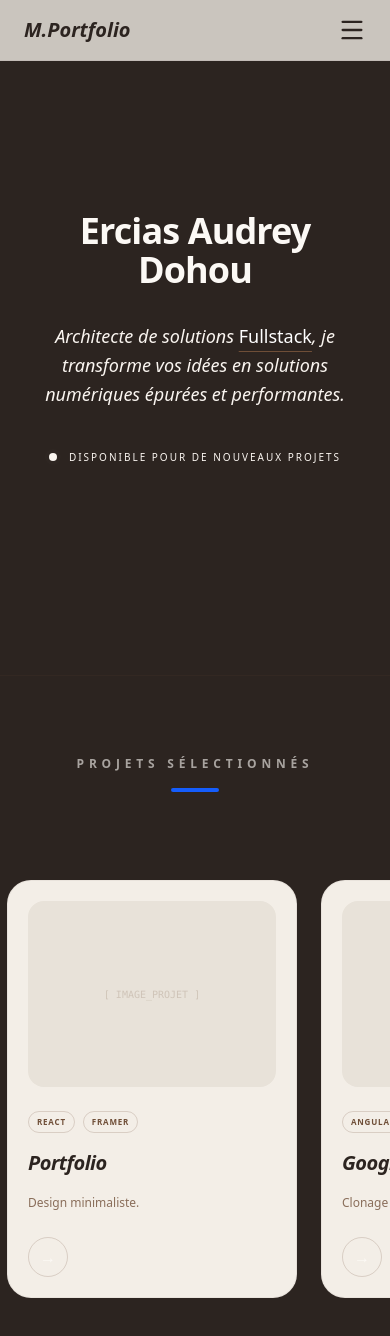
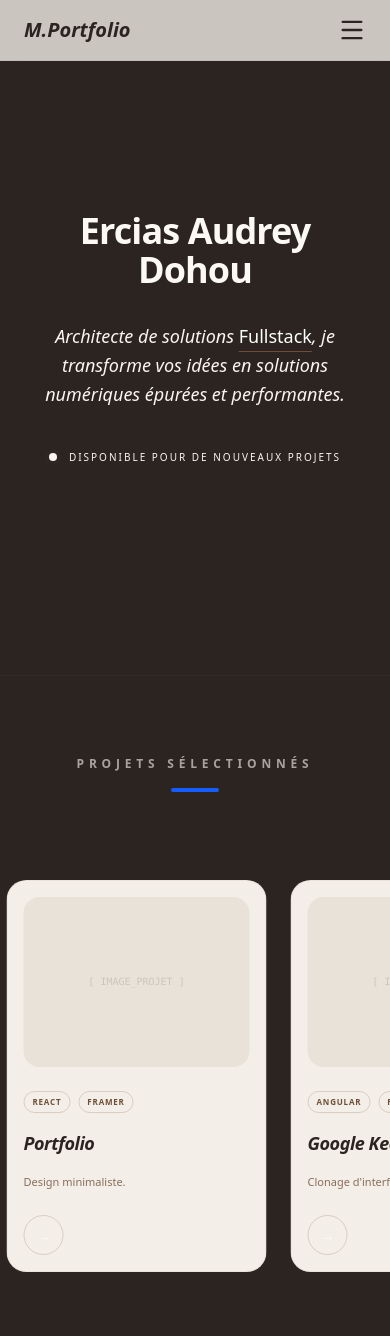
Before and after one commit to audreyerciasdohou-124/Portfolio_2026, a Next.js app: page / in a window 390 px wide. Shown: the top 1336 px of the page. Built offline with nearby package versions, Linux system fonts and the light colour scheme.

Commit message:
respons.. modif

```diff
--- a/app/page.tsx
+++ b/app/page.tsx
@@ -104,7 +104,7 @@ export default function Home() {
 
           <div className="flex animate-marquee gap-6 md:gap-10 py-10">
             {duplicatedProjects.map((proj, i) => (
-              <div key={i} className="min-w-[290px] md:min-w-[450px]">
+              <div key={i} className="min-w-[260px] md:min-w-[450px]">
                 <ProjectCard
                   index={i}
                   title={proj.title}
--- a/components/ProjectCard.tsx
+++ b/components/ProjectCard.tsx
@@ -20,8 +20,8 @@ const ProjectCard = ({ title, description, tags, index }: ProjectProps) => {
         delay: index * 0.1
       }}
       // CHANGEMENT : p-5 sur mobile, p-8 sur desktop
-      className="bg-[#F3EEE7] rounded-[24px] p-5 md:p-8 border border-[#2C2420]/5
-                 hover:shadow-xl transition-all duration-500 group h-full flex flex-col justify-between"
+      className="bg-[#F3EEE7] rounded-[20px] p-4 md:p-8 border border-[#2C2420]/5
+           hover:shadow-xl transition-all duration-500 group h-full flex flex-col justify-between"
     >
       <div className="space-y-6">
         <div className="aspect-[4/3] bg-[#E8E2D9] rounded-[16px] overflow-hidden relative">
@@ -42,12 +42,12 @@ const ProjectCard = ({ title, description, tags, index }: ProjectProps) => {
           </div>
 
           {/* CHANGEMENT : text-xl sur mobile pour éviter que ça casse */}
-          <h3 className="text-xl md:text-3xl font-bold text-[#2C2420] tracking-tight italic">
-            {title}
-          </h3>
-          <p className="text-[#6F4E37]/80 text-xs md:text-sm leading-relaxed font-light line-clamp-2">
-            {description}
-          </p>
+            <h3 className="text-lg md:text-3xl font-bold text-[#2C2420] tracking-tight italic">
+              {title}
+            </h3>
+            <p className="text-[#6F4E37]/80 text-[11px] md:text-sm leading-relaxed font-light line-clamp-2">
+              {description}
+            </p>
         </div>
       </div>
 
```
